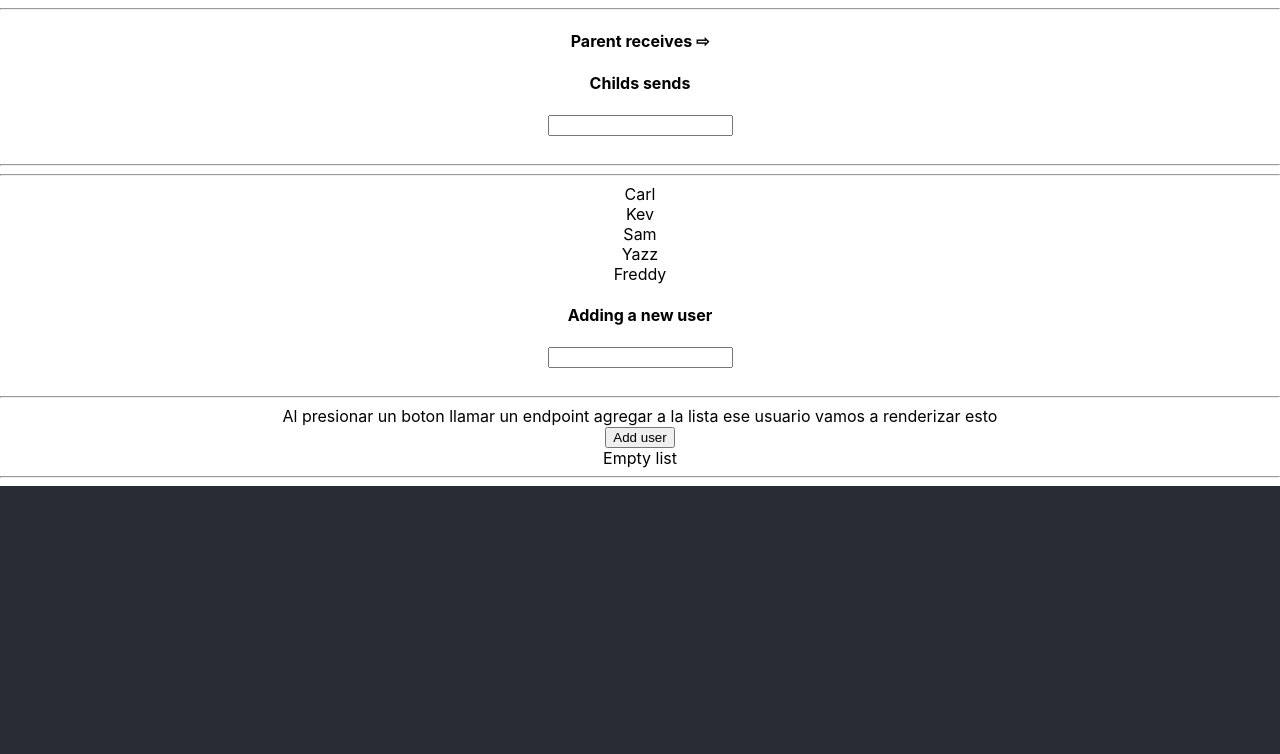
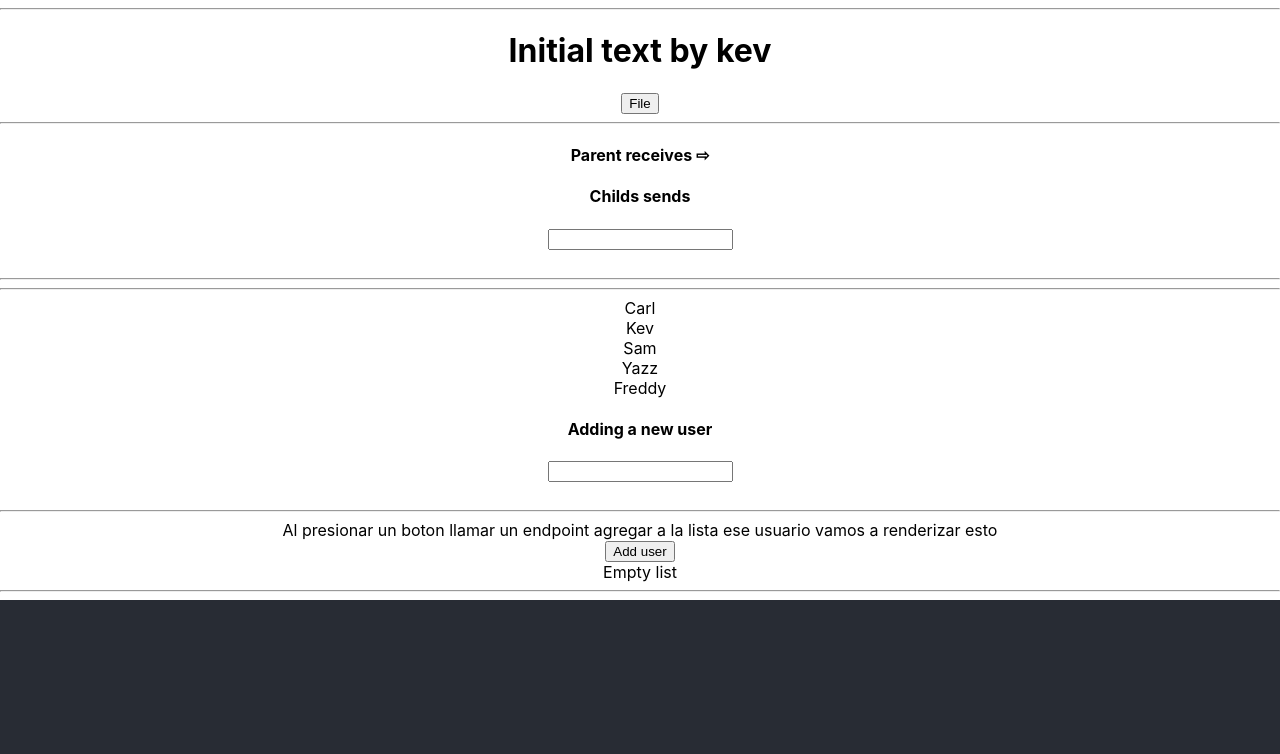
Before and after one commit to CodeXMakerCompany/react-practice, a React (Create React App) app: page / in a window 1280 px wide. Shown: the top 754 px of the page. Built offline with nearby package versions, Linux system fonts and the light colour scheme.

Commit message:
feat: adding kev exercise

```diff
--- a/src/App.js
+++ b/src/App.js
@@ -8,6 +8,7 @@ import { CardContent } from "./components/card/cardContent.js";
 import ContextExercise from "./exercises/useContext";
 
 import ReactListButton from "./interviewExercises/reactListButton";
+import ReactFileUpload from "./interviewExercises/reactFileUpload";
 
 const CardTitle = ({ title }) => <span>{title}</span>;
 
@@ -28,6 +29,8 @@ const App = () => {
   return (
     <div className="App">
       <hr />
+      <ReactFileUpload />
+      <hr />
       <ParentComponent />
       <hr />
       <hr />
--- /dev/null
+++ b/src/interviewExercises/reactFileUpload/index.js
@@ -0,0 +1,34 @@
+import React, { useRef, useState } from "react";
+
+const Index = () => {
+  const [name, setName] = useState("Initial text by kev");
+  const fileUpload = useRef(null);
+
+  const uploadContent = e => {
+    setName(e.target.files[0].name);
+  };
+  const handleUpload = (e) => {
+    fileUpload.current.click();
+    e.preventDefault();
+  };
+
+  return (
+    <div>
+        <h1> { name } </h1>
+      <form>
+        <input
+          ref={fileUpload}
+          style={{ display: "none" }}
+          onChange={uploadContent}
+          type="file"
+        />
+
+        <button onClick={handleUpload}>
+          <span>File</span>
+        </button>
+      </form>
+    </div>
+  );
+};
+
+export default Index;
```
